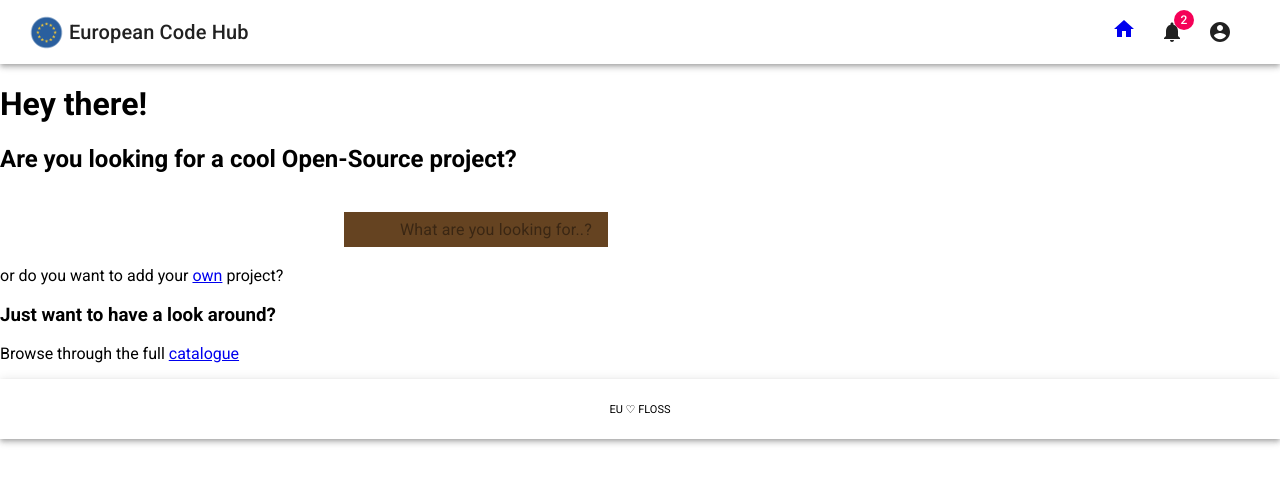
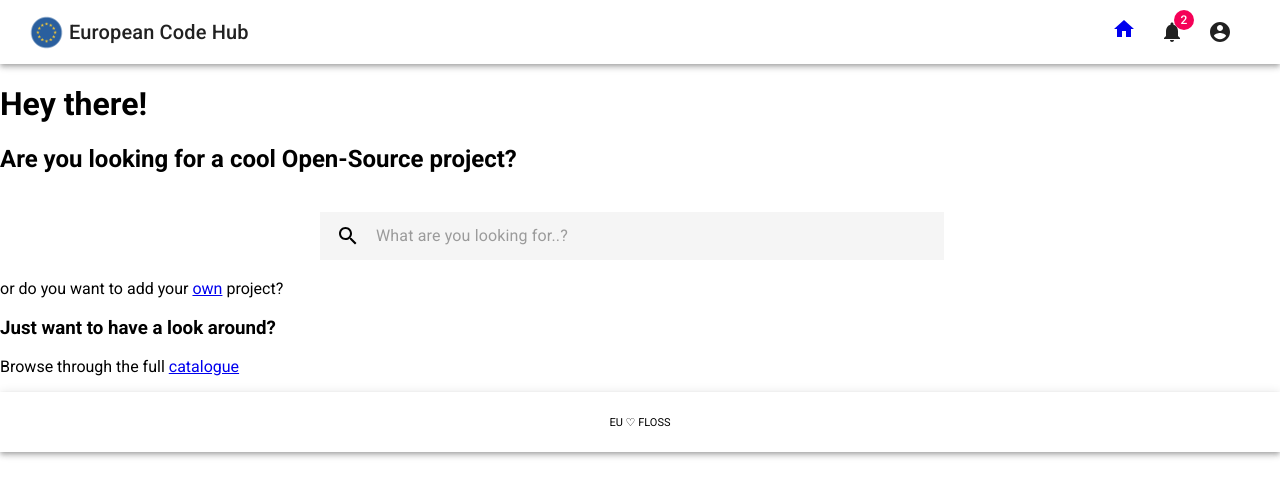
Before and after one commit to patreu22/european-code-hub, a React (Create React App) app in the folder code/code-hub-frontend/: page / in a window 1280 px wide. Shown: the top 496 px of the page. Built offline with nearby package versions, Linux system fonts and the light colour scheme.

Commit message:
Fixed Searchbar full width bug

```diff
--- a/code/code-hub-frontend/src/components/Searchbar.js
+++ b/code/code-hub-frontend/src/components/Searchbar.js
@@ -5,22 +5,15 @@ import SearchIcon from '@material-ui/icons/Search';
 
 
 const useStyles = makeStyles(theme => ({
-    grow: {
-        flexGrow: 1,
-    },
     search: {
         position: 'relative',
         borderRadius: theme.shape.borderRadius,
-        // backgroundColor: "#f5f5f5",
+        backgroundColor: '#f5f5f5',
         '&:hover': {
-            backgroundColor: fade("#123456", 1.25),
+            backgroundColor: '#DBDBDB',
         },
         marginRight: theme.spacing(2),
         marginLeft: 0,
-        [theme.breakpoints.up('sm')]: {
-            marginLeft: theme.spacing(3),
-            width: 'auto',
-        },
     },
     searchIcon: {
         width: theme.spacing(7),
@@ -30,18 +23,14 @@ const useStyles = makeStyles(theme => ({
         display: 'flex',
         alignItems: 'center',
         justifyContent: 'center',
+        color: 'black',
+        zIndex: 10
     },
 
-    inputRoot: {
-        color: 'inherit',
-    },
     inputInput: {
+        width: '100%',
         padding: theme.spacing(1, 1, 1, 7),
-        width: '10%',
-        backgroundColor: '#654321',
-        [theme.breakpoints.up('md')]: {
-            width: 200,
-        },
+        backgroundColor: 'inherit',
     },
 }));
 
@@ -49,19 +38,13 @@ export default function Searchbar() {
     const classes = useStyles();
     return (
         <div className={classes.search}>
-            <div style={{ width: '100%' }}>
-                <div className={classes.searchIcon}>
-                    <SearchIcon />
-                </div>
-                <InputBase
-                    placeholder="What are you looking for..?"
-                    classes={{
-                        root: classes.inputRoot,
-                        input: classes.inputInput,
-                    }}
-                    inputProps={{ 'aria-label': 'search' }}
-                />
+            <div className={classes.searchIcon}>
+                <SearchIcon />
             </div>
+            <InputBase
+                placeholder="What are you looking for..?"
+                className={classes.inputInput}
+            />
         </div>
     );
 }
```
